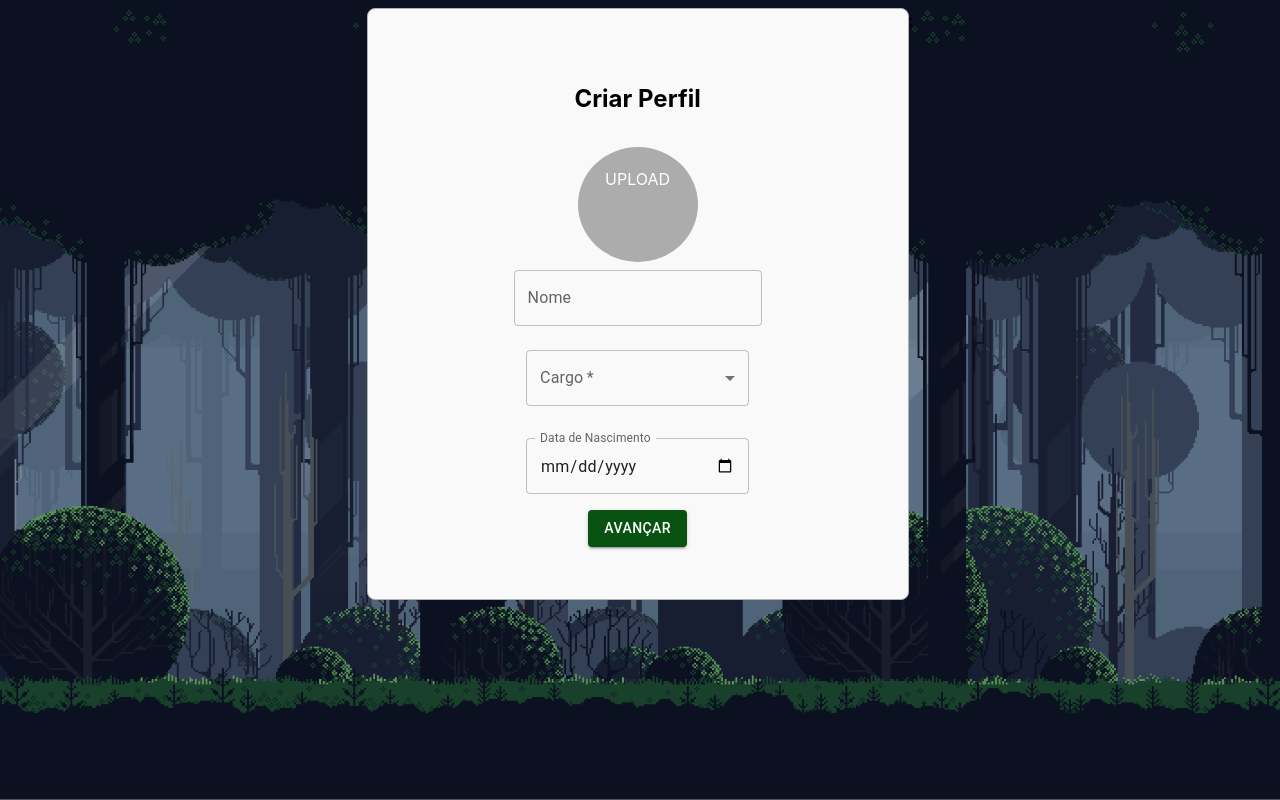
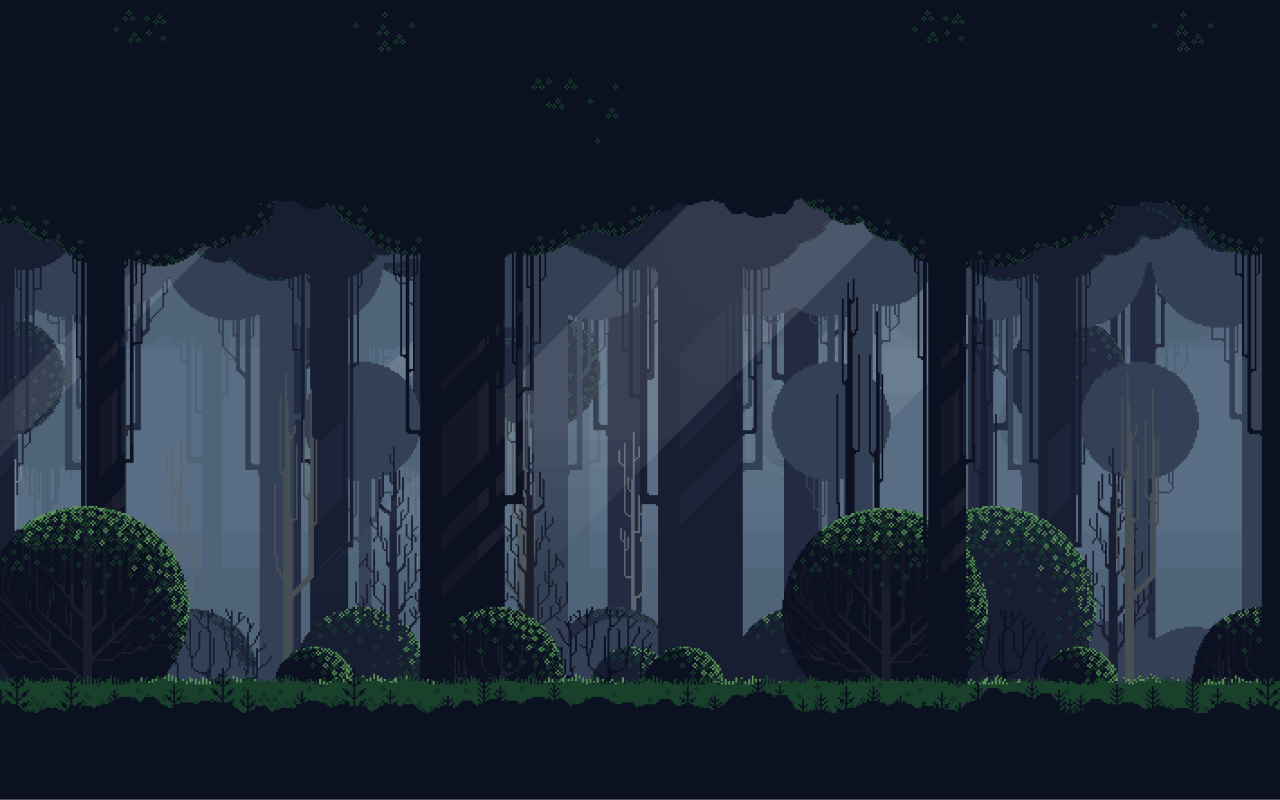
Before and after one commit to vareIIa/ADS-BD, a React (Vite) app: page / in a window 1280 px wide. Built offline with nearby package versions, Linux system fonts and the light colour scheme.

Commit message:
Inicio tela perfil

```diff
--- a/src/App.jsx
+++ b/src/App.jsx
@@ -1,12 +1,14 @@
 import "./App.css";
 import PagCriarPerfil from "./pages/pagCriarPerfil.jsx";
 import PaginaLogin from "./pages/pagLogin.jsx";
+import Perfil from './pages/pagPerfil.jsx'
 
 function App() {
   return (
     <div className="App">
       {/* <PaginaLogin /> */}
-      <PagCriarPerfil />
+      {/* <PagCriarPerfil /> */}
+      <Perfil />
     </div>
   );
 }
--- /dev/null
+++ b/src/components/perfil/Perfil.jsx
@@ -0,0 +1,10 @@
+import './perfil.scss'
+
+
+
+function PerfilCom() {
+  return (
+    console.log('i love pizza')
+  );
+}
+export default PerfilCom;
--- /dev/null
+++ b/src/pages/pagPerfil.jsx
@@ -0,0 +1,7 @@
+import PerfilCom from '../components/perfil/Perfil.jsx'
+
+function Perfil() {
+  return (
+    <PerfilCom />
+)};
+export default Perfil
```
Also changed, not shown: src/components/perfil/perfil.scss (added).
